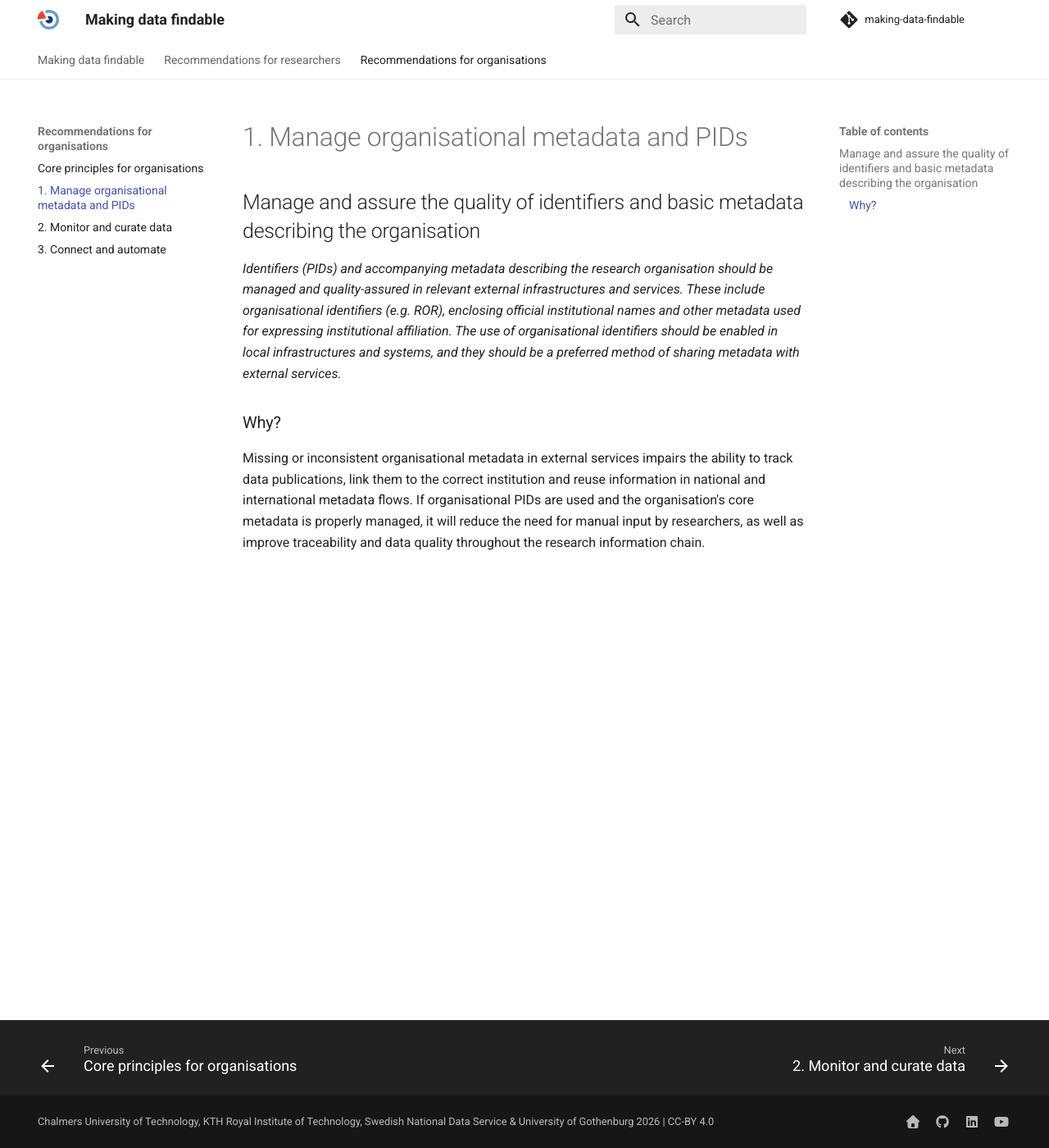
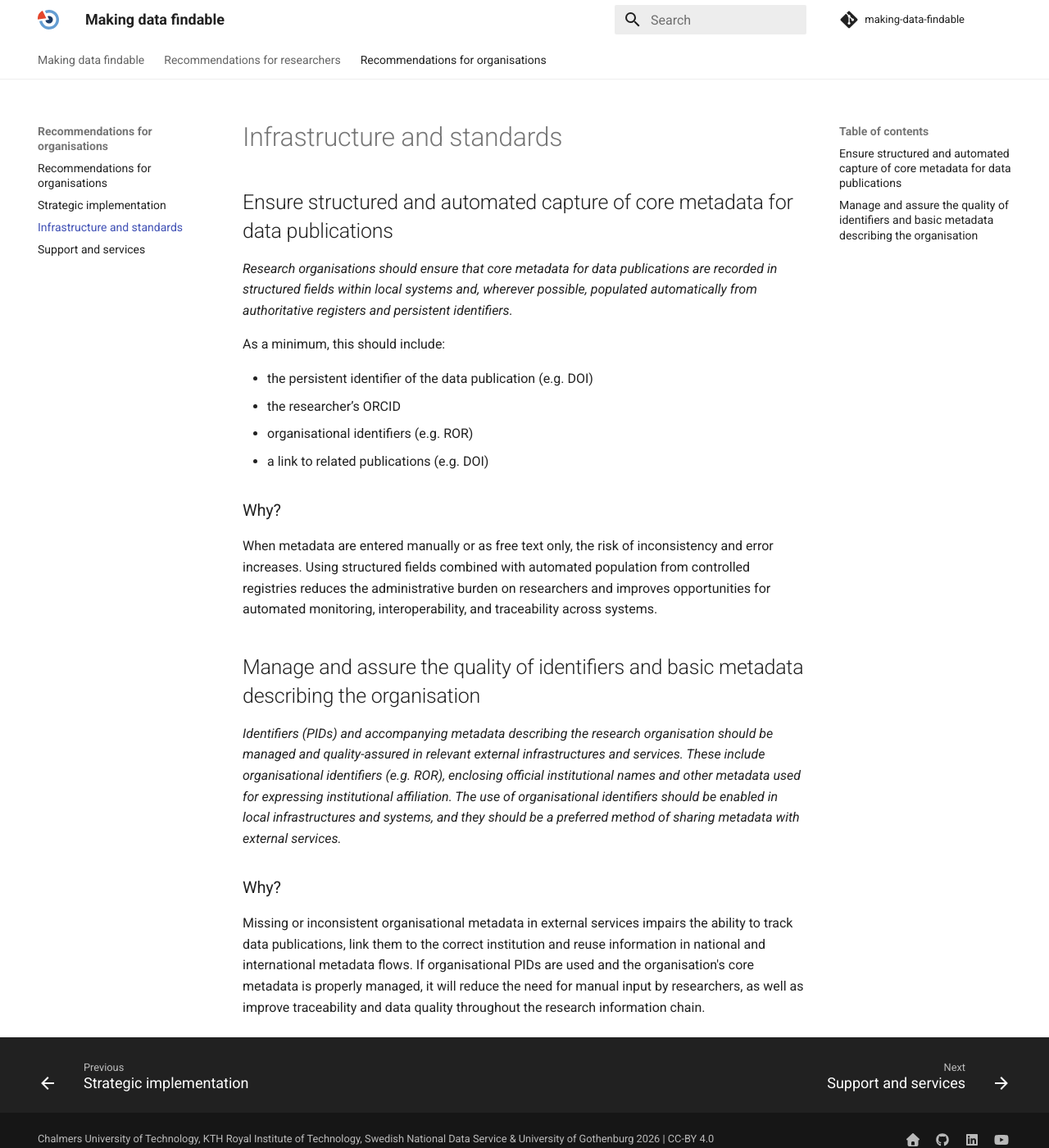
Before and after one commit to snd-sweden/making-data-findable, an MkDocs documentation site: the page built from docs/organisations/infrastructure-standards.md, in a window 1280 px wide and 1400 px high. Shown: the whole window at 82% size. Built offline with MkDocs 1.6.1 and Material for MkDocs 9.7.7, drawn with Linux system fonts in a browser that asks for light colours; comment, search, counter and statistics services are not loaded.

Commit message:
New structure + content.

```diff
--- a/docs/organisations/core-metadata.md
+++ b/docs/organisations/infrastructure-standards.md
@@ -1,3 +1,20 @@
+# Infrastructure and standards
+
+## Ensure structured and automated capture of core metadata for data publications
+
+_Research organisations should ensure that core metadata for data publications are recorded in structured fields within local systems and, wherever possible, populated automatically from authoritative registers and persistent identifiers._
+
+As a minimum, this should include:
+
+* the persistent identifier of the data publication (e.g. DOI)
+* the researcher’s ORCID
+* organisational identifiers (e.g. ROR)
+* a link to related publications (e.g. DOI)
+
+### Why?
+
+When metadata are entered manually or as free text only, the risk of inconsistency and error increases. Using structured fields combined with automated population from controlled registries reduces the administrative burden on researchers and improves opportunities for automated monitoring, interoperability, and traceability across systems.
+
 ## Manage and assure the quality of identifiers and basic metadata describing the organisation
 
 _Identifiers (PIDs) and accompanying metadata describing the research organisation should be managed and quality-assured in relevant external infrastructures and services. These include organisational identifiers (e.g. ROR), enclosing official institutional names and other metadata used for expressing institutional affiliation. The use of organisational identifiers should be enabled in local infrastructures and systems, and they should be a preferred method of sharing metadata with external services._
--- a/mkdocs.yml
+++ b/mkdocs.yml
@@ -40,17 +40,29 @@ plugins:
 markdown_extensions:
     - toc:
         permalink: true
+        toc_depth: 2
 #    - footnotes
 
 nav:
+#    - Making data findable: index.md
+#    - Recommendations for researchers:
+#        - researchers/index.md
+#        - 1. Create independent data publications: researchers/core-independent.md
+#        - 2. Use PIDs: researchers/core-pids.md
+#        - 3. Cite data: researchers/core-cite.md
+#    - Recommendations for organisations:
+#        - organisations/index.md
+#        - 1. Manage organisational metadata and PIDs: organisations/core-metadata.md
+#        - 2. Monitor and curate data: organisations/core-curate.md
+#        - 3. Connect and automate: organisations/core-connect.md
     - Making data findable: index.md
     - Recommendations for researchers:
         - researchers/index.md
-        - 1. Create independent data publications: researchers/core-independent.md
-        - 2. Use PIDs: researchers/core-pids.md
-        - 3. Cite data: researchers/core-cite.md
+        - Publication and citation: researchers/publication-citation.md
+        - Metadata and identifiers: researchers/metadata-identifiers.md
+        - Tools and workflows: researchers/tools-workflows.md
     - Recommendations for organisations:
         - organisations/index.md
-        - 1. Manage organisational metadata and PIDs: organisations/core-metadata.md
-        - 2. Monitor and curate data: organisations/core-curate.md
-        - 3. Connect and automate: organisations/core-connect.md
+        - Strategic implementation: organisations/strategic-implementation.md
+        - Infrastructure and standards: organisations/infrastructure-standards.md
+        - Support and services: organisations/support-services.md
```
Also changed, not shown: docs/organisations/index.md (+4 -4 lines), docs/organisations/strategic-implementation.md (renamed from docs/organisations/core-connect.md, +10 -0 lines), docs/organisations/support-services.md (renamed from docs/organisations/core-curate.md, +2 -0 lines), docs/researchers/core-cite.md (deleted, +0 -15 lines), docs/researchers/core-independent.md (deleted, +0 -7 lines), docs/researchers/core-pids.md (deleted, +0 -7 lines), docs/researchers/index.md (+4 -4 lines), docs/researchers/metadata-identifiers.md (added, +23 -0 lines), docs/researchers/publication-citation.md (added, +41 -0 lines), docs/researchers/tools-workflows.md (added, +10 -0 lines).
